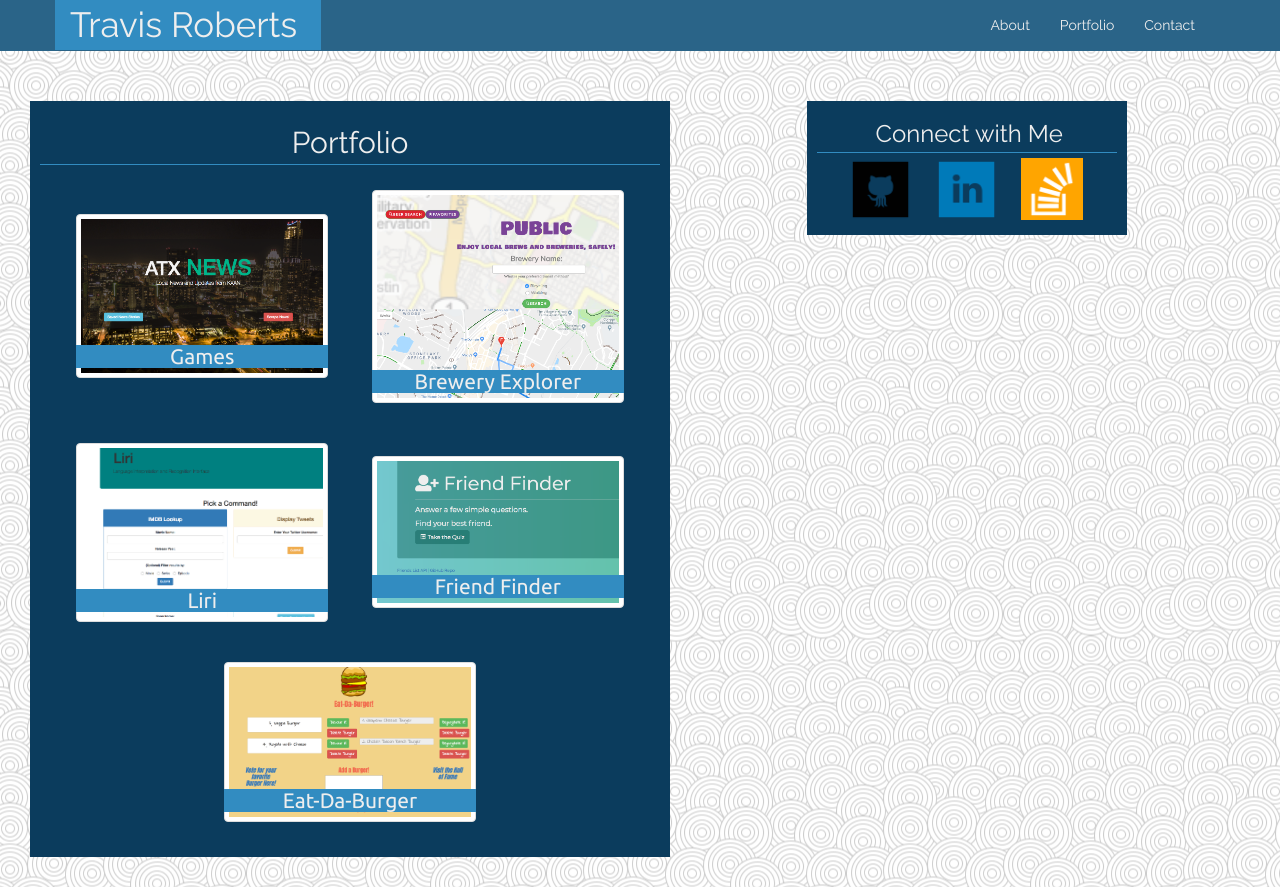
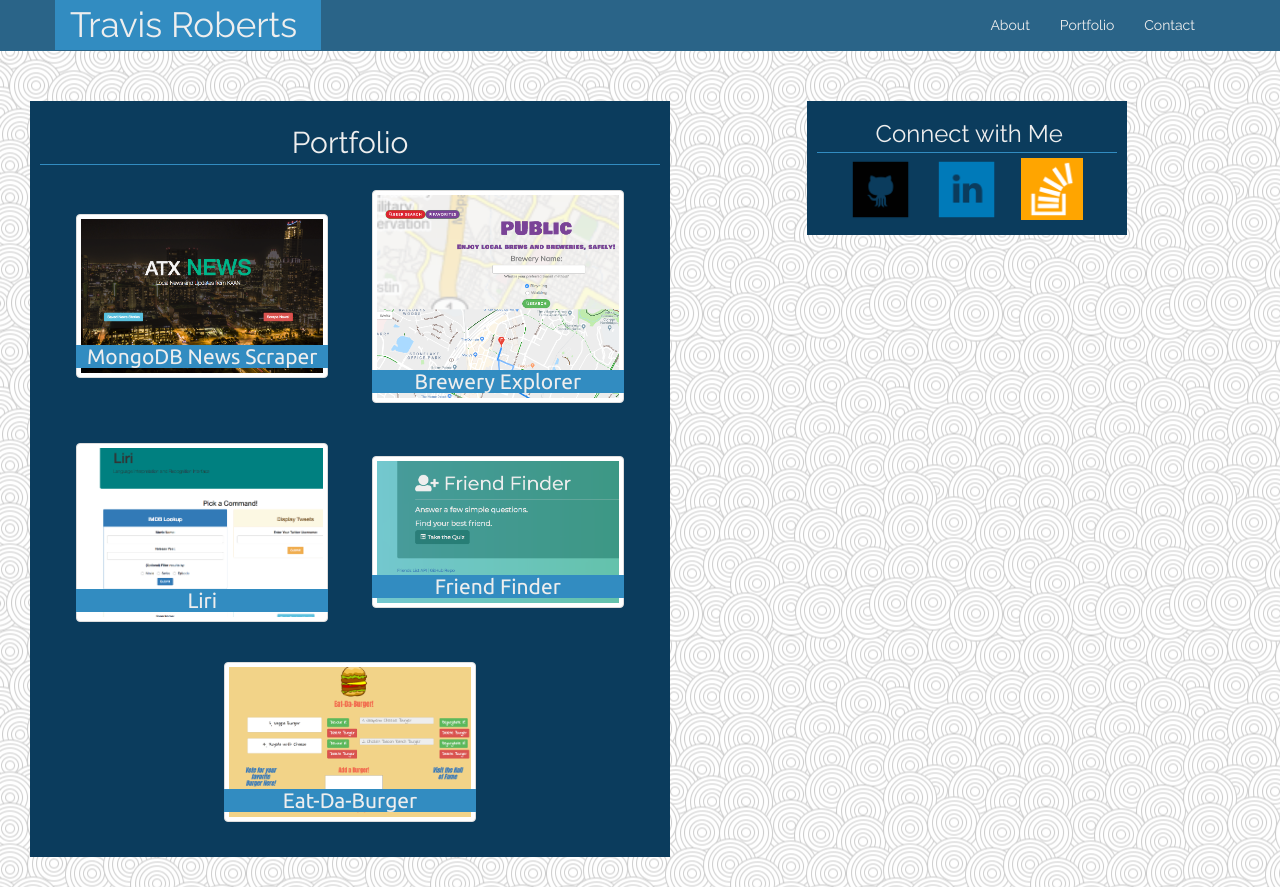
Before and after one commit to trobe026/Bootstrap-Portfolio, a website: page portfolio.html in a window 1280 px wide. Shown: the top 887 px of the page. Drawn offline with nearby package versions, Linux system fonts and the light colour scheme.

Commit message:
removed stock pics and added real app screenshots, updated names

```diff
--- a/portfolio.html
+++ b/portfolio.html
@@ -39,7 +39,7 @@
                 <h2>Portfolio<i class="fa fa-briefcase" aria-hidden="true"></i></h2>
                 <div class="img">
                   <a href="https://github.com/trobe026/CLI-Hangman" target = '_blank'><img class="img-thumbnail" src="./assets/images/atxnews.jpeg" alt="Games"></a>
-                  <h4>Games</h4>
+                  <h4>MongoDB News Scraper</h4>
                 </div>
                 <div class="img">
                   <a href="https://public-brewery-app.herokuapp.com/" target = '_blank'><img class="img-thumbnail" src="./assets/images/public.jpeg" alt="Brew Explorer"></a>
```
